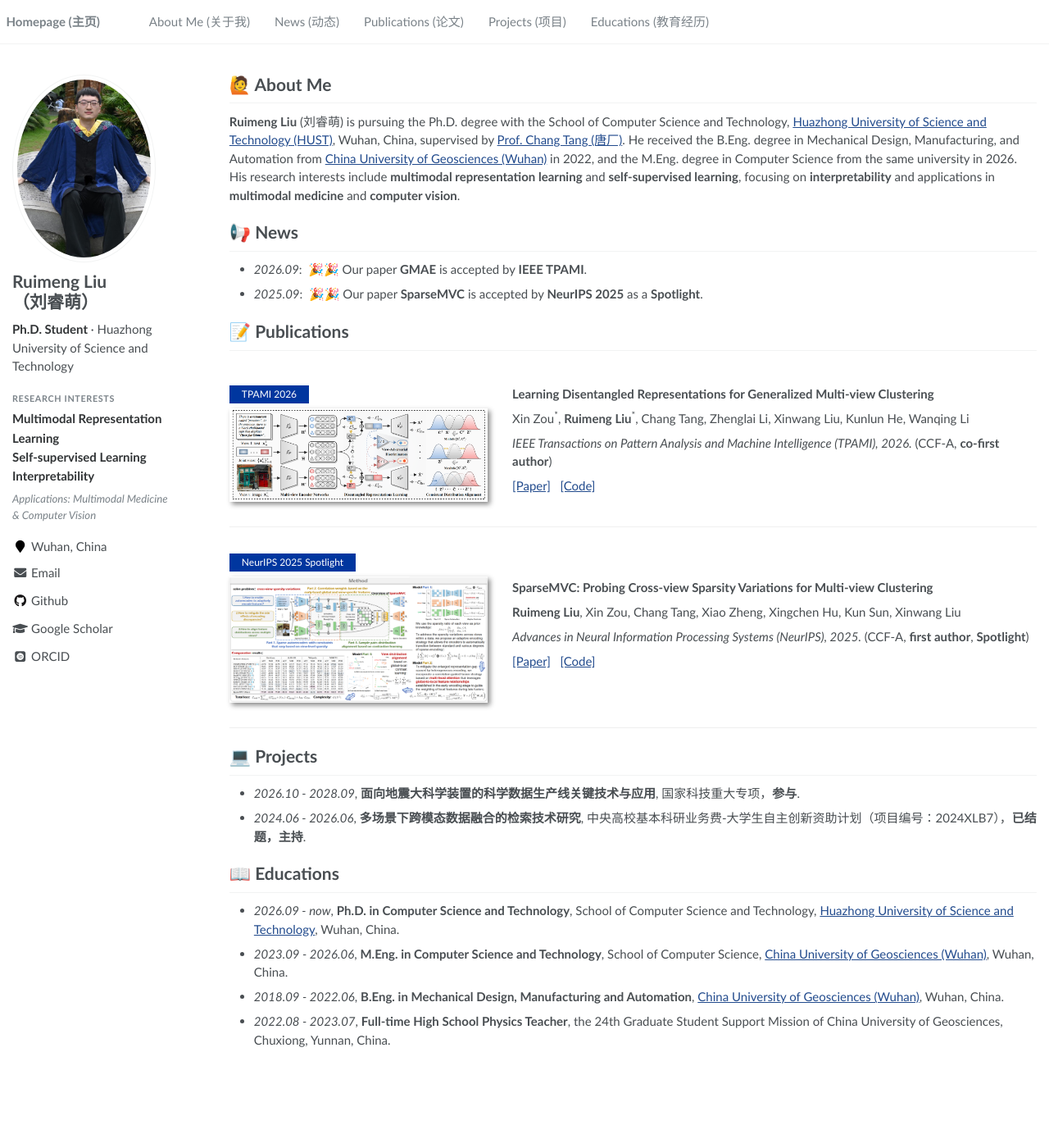
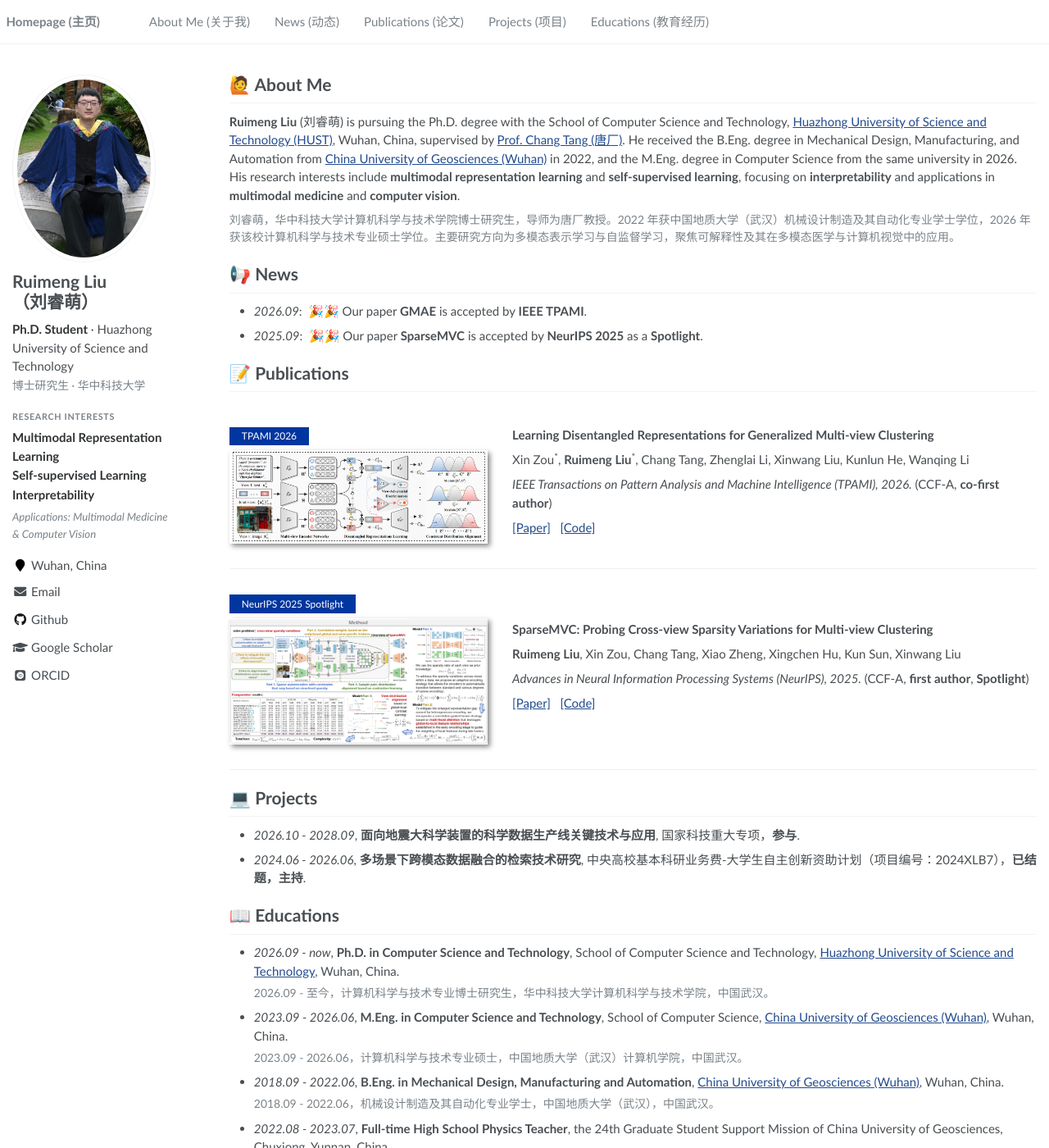
Before and after one commit to cleste-pome/cleste-pome.github.io, a Jekyll site: the page built from _pages/about.md, in a window 1280 px wide and 1400 px high. Shown: the whole window at 82% size. Built offline with Jekyll 4.4.1, drawn with Linux system fonts in a browser that asks for light colours; some web fonts are replaced; some of the changed text lies outside the part shown.

Commit message:
Make bio, sidebar bio and educations bilingual (English + Chinese)

```diff
--- a/_config.yml
+++ b/_config.yml
@@ -25,7 +25,7 @@ author:
   name_display     : "Ruimeng Liu<br>（刘睿萌）"  # 侧边栏显示：英文名与中文名分两行
   # 头像：3:4 竖版裁剪，原图见仓库根目录（已加入 .gitignore，不会上传）
   avatar           : "images/avatar.jpg"
-  bio              : "<strong>Ph.D. Student</strong> &middot; Huazhong University of Science and Technology"
+  bio              : "<strong>Ph.D. Student</strong> &middot; Huazhong University of Science and Technology<br><span class='author__bio-zh'>博士研究生 &middot; 华中科技大学</span>"
   # 侧边栏"研究方向"区块（支持 HTML）
   research_label   : "Research Interests"
   research         : "<strong>Multimodal Representation Learning</strong><br><strong>Self-supervised Learning</strong><br><strong>Interpretability</strong>"
--- a/_pages/about.md
+++ b/_pages/about.md
@@ -13,6 +13,8 @@ redirect_from:
 # 🙋 About Me
 
 **Ruimeng Liu** (刘睿萌) is pursuing the Ph.D. degree with the School of Computer Science and Technology, [Huazhong University of Science and Technology (HUST)](https://www.hust.edu.cn/), Wuhan, China, supervised by [Prof. Chang Tang (唐厂)](https://tangchang.net/). He received the B.Eng. degree in Mechanical Design, Manufacturing, and Automation from [China University of Geosciences (Wuhan)](https://www.cug.edu.cn/) in 2022, and the M.Eng. degree in Computer Science from the same university in 2026. His research interests include **multimodal representation learning** and **self-supervised learning**, focusing on **interpretability** and applications in **multimodal medicine** and **computer vision**.
+
+<div class="zh">刘睿萌，华中科技大学计算机科学与技术学院博士研究生，导师为唐厂教授。2022 年获中国地质大学（武汉）机械设计制造及其自动化专业学士学位，2026 年获该校计算机科学与技术专业硕士学位。主要研究方向为多模态表示学习与自监督学习，聚焦可解释性及其在多模态医学与计算机视觉中的应用。</div>
 
 <!-- 唐厂老师链接：https://tangchang.net/ （已按小萌老师要求替换）
      邮箱 liuruimeng@hust.edu.cn 已加到 _config.yml，侧边栏会显示 -->
@@ -87,10 +89,10 @@ Xin Zou<sup>*</sup>, **Ruimeng Liu**<sup>*</sup>, Chang Tang, Zhenglai Li, Xinwa
 <!-- TODO(小萌老师): 还有别的项目就按上面格式加 -->
 
 # 📖 Educations
-- *2026.09 - now*, **Ph.D. in Computer Science and Technology**, School of Computer Science and Technology, [Huazhong University of Science and Technology](https://www.hust.edu.cn/), Wuhan, China.
-- *2023.09 - 2026.06*, **M.Eng. in Computer Science and Technology**, School of Computer Science, [China University of Geosciences (Wuhan)](https://www.cug.edu.cn/), Wuhan, China.
-- *2018.09 - 2022.06*, **B.Eng. in Mechanical Design, Manufacturing and Automation**, [China University of Geosciences (Wuhan)](https://www.cug.edu.cn/), Wuhan, China.
-- *2022.08 - 2023.07*, **Full-time High School Physics Teacher**, the 24th Graduate Student Support Mission of China University of Geosciences, Chuxiong, Yunnan, China.
+- *2026.09 - now*, **Ph.D. in Computer Science and Technology**, School of Computer Science and Technology, [Huazhong University of Science and Technology](https://www.hust.edu.cn/), Wuhan, China.<span class="zh">2026.09 - 至今，计算机科学与技术专业博士研究生，华中科技大学计算机科学与技术学院，中国武汉。</span>
+- *2023.09 - 2026.06*, **M.Eng. in Computer Science and Technology**, School of Computer Science, [China University of Geosciences (Wuhan)](https://www.cug.edu.cn/), Wuhan, China.<span class="zh">2023.09 - 2026.06，计算机科学与技术专业硕士，中国地质大学（武汉）计算机学院，中国武汉。</span>
+- *2018.09 - 2022.06*, **B.Eng. in Mechanical Design, Manufacturing and Automation**, [China University of Geosciences (Wuhan)](https://www.cug.edu.cn/), Wuhan, China.<span class="zh">2018.09 - 2022.06，机械设计制造及其自动化专业学士，中国地质大学（武汉），中国武汉。</span>
+- *2022.08 - 2023.07*, **Full-time High School Physics Teacher**, the 24th Graduate Student Support Mission of China University of Geosciences, Chuxiong, Yunnan, China.<span class="zh">2022.08 - 2023.07，全职高中物理教师，中国地质大学（武汉）第二十四届研究生支教团，中国云南楚雄。</span>
 
 
 <!--
--- a/_sass/_sidebar.scss
+++ b/_sass/_sidebar.scss
@@ -138,6 +138,7 @@
 
 .author__bio {
   margin: 0;
+  line-height: 1.5;
 
   @include breakpoint($large) {
     margin-top: 10px;
@@ -147,6 +148,11 @@
   strong {
     color: $darker-gray;
     font-weight: 700;
+  }
+
+  .author__bio-zh {
+    color: $gray;
+    font-size: .92em;
   }
 }
 
--- a/assets/css/main.scss
+++ b/assets/css/main.scss
@@ -90,6 +90,15 @@
 
 }
 
+// 中英双语：中文对照行
+.zh {
+    display: block;
+    margin-top: .35em;
+    color: #7a8288;
+    font-size: .93em;
+    line-height: 1.55;
+}
+
 $scroll_offset : 2em;
 h1:before, .anchor:before {
     content: '';
```
